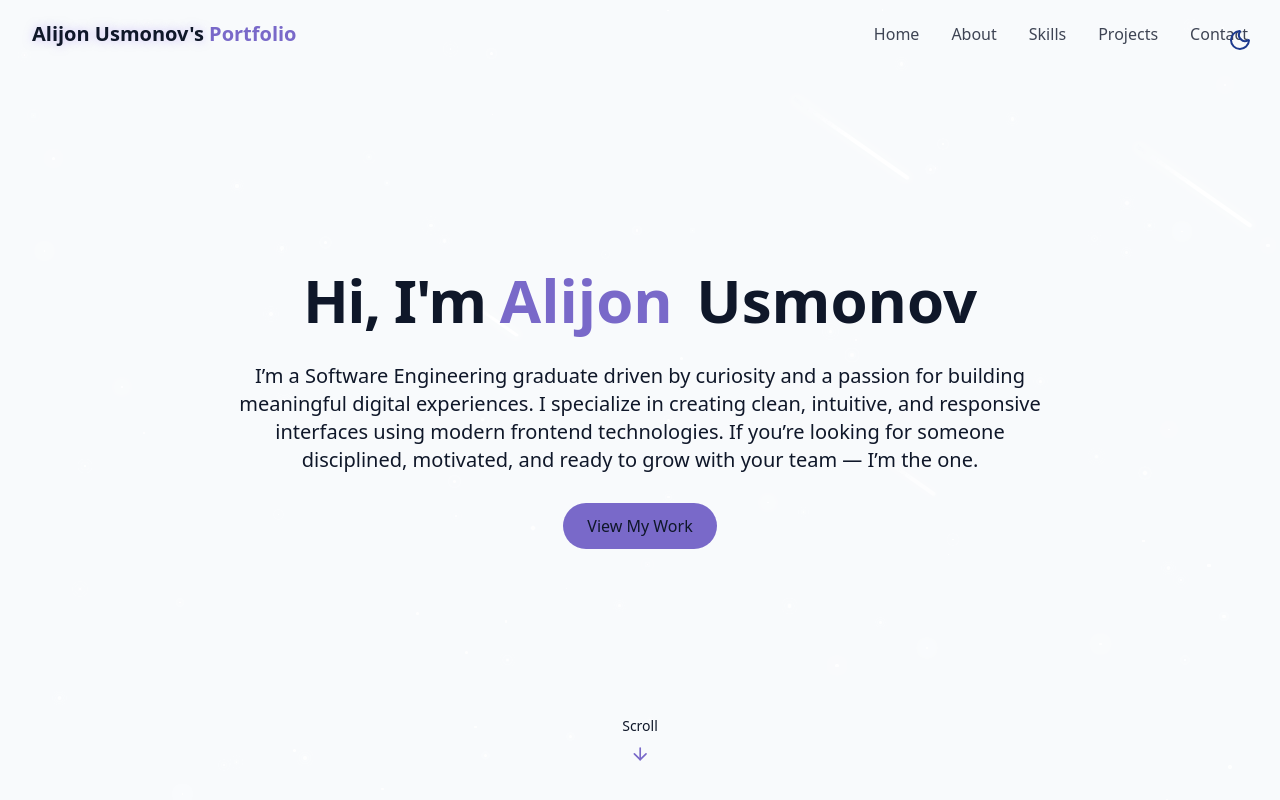
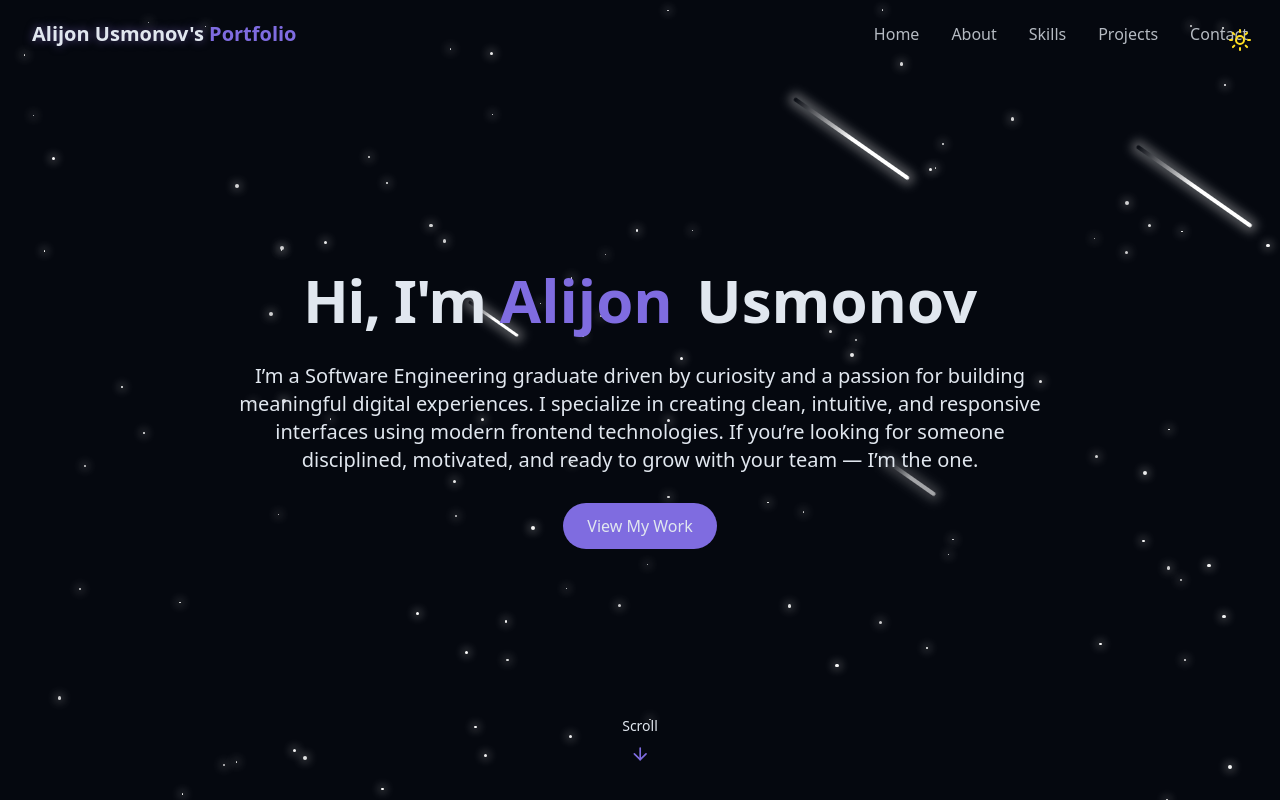
Before and after one commit to alijonusmnvvv/beautiful-portfolio, a React (Vite) app: page / in a window 1280 px wide. Shown: the top 800 px of the page. Built offline with nearby package versions, Linux system fonts and the light colour scheme.

Commit message:
Default to dark mode

```diff
--- a/index.html
+++ b/index.html
@@ -6,6 +6,13 @@
     <link rel="icon" href="/favicon.ico" />
     <meta name="viewport" content="width=device-width, initial-scale=1.0" />
     <title>Alijon Usmonov | Portfolio</title>
+    <script>
+      (function () {
+        const theme = localStorage.getItem("theme") || "dark";
+        if (theme === "dark") document.documentElement.classList.add("dark");
+      })();
+    </script>
+
   </head>
   <body>
     <div id="root"></div>
--- a/src/components/ThemeToggle.jsx
+++ b/src/components/ThemeToggle.jsx
@@ -7,7 +7,11 @@ export const ThemeToggle = () => {
 
     useEffect(() => {
         const storedTheme = localStorage.getItem("theme");
-        if (storedTheme === "dark") {
+
+        // Default to DARK if nothing is stored yet
+        const theme = storedTheme ?? "dark";
+
+        if (theme === "dark") {
             document.documentElement.classList.add("dark");
             // eslint-disable-next-line react-hooks/set-state-in-effect
             setIsDarkMode(true);
@@ -15,7 +19,13 @@ export const ThemeToggle = () => {
             document.documentElement.classList.remove("dark");
             setIsDarkMode(false);
         }
+
+        // Save the default so next visits are consistent
+        if (!storedTheme) {
+            localStorage.setItem("theme", "dark");
+        }
     }, []);
+
 
     const toggleTheme = () => {
         if (isDarkMode) {
```
